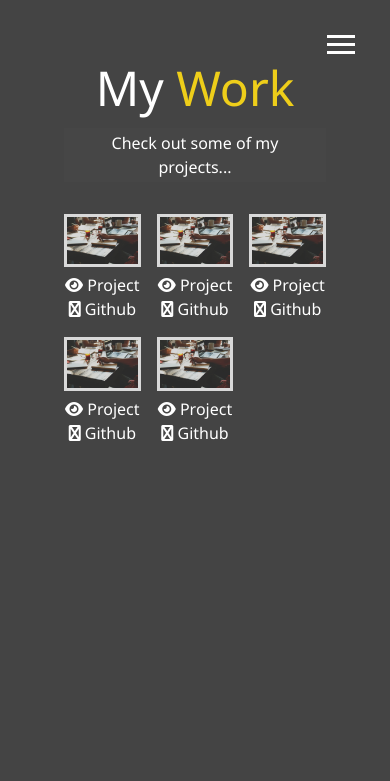
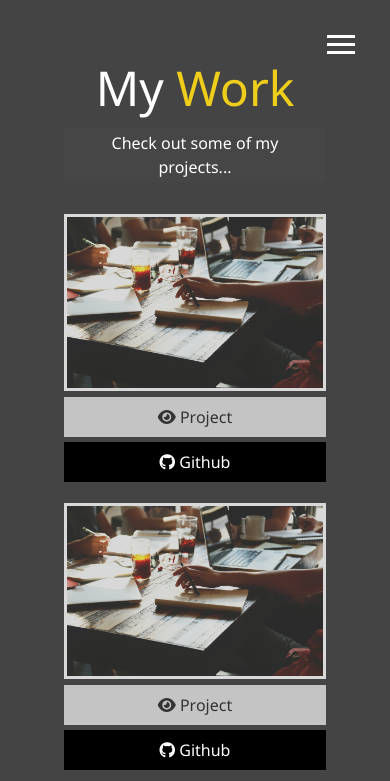
Before and after one commit to AleVersace/portfolio, a website: page dist/works.html in a window 390 px wide. Shown: the top 781 px of the page. Drawn offline with Linux system fonts and the light colour scheme.

Commit message:
Added css, responsiveness and big fixes on works page

```diff
--- a/scss/_config.scss
+++ b/scss/_config.scss
@@ -53,13 +53,13 @@ $background-opacity: 0.7;
 }
 
 @mixin mediaLg {
-    @media screen and (mix-width: 769px) and (max-width: 1170px) {
+    @media screen and (min-width: 769px) and (max-width: 1170px) {
         @content;
     }
 }
 
 @mixin mediaXl {
-    @media screen and (mix-width: 1171px) {
+    @media screen and (min-width: 1171px) {
         @content;
     }
 }
--- a/scss/_mobile.scss
+++ b/scss/_mobile.scss
@@ -1,11 +1,15 @@
 // Widescreens
 @include mediaXl {
-
+    .projects {
+        grid-template-columns: repeat(4, 1fr);
+    }
 }
 
 // Desktops & Laptops
 @include mediaLg {
-
+    .projects {
+        grid-template-columns: repeat(3, 1fr);
+    }
 }
 
 // Tablets & Small Laptops
@@ -64,6 +68,11 @@
 
         grid-template-columns: 1fr;
     }
+
+    // Works/Project
+    .projects {
+        grid-template-columns: repeat(2, 1fr);
+    }
 }
 
 // Smartphones
@@ -71,4 +80,9 @@
     main#home h1 {
         margin-top: 10vh;
     }
+
+    // Works/Project
+    .projects {
+        grid-template-columns: 1fr;
+    }
 }
--- a/scss/main.scss
+++ b/scss/main.scss
@@ -132,6 +132,31 @@ main {
     }
 }
 
+// Button Styles
+.btn {
+    display: block;
+    padding: 0.5rem 1rem;
+    border: 0;
+    margin-bottom: 0.3rem;
+
+    &:hover {
+        background: $secondary-color;
+        color: set-text-color($secondary-color);
+    }
+}
+
+.btn-dark {
+    @extend .btn;
+    background: darken($primary-color, 50);
+    color: #fff;
+}
+
+.btn-light {
+    @extend .btn;
+    background: lighten($primary-color, 50);
+    color: #333;
+}
+
 #main-footer {
     text-align: center;
     padding: 1rem;
```
Also changed, not shown: dist/css/main.css, dist/works.html.
